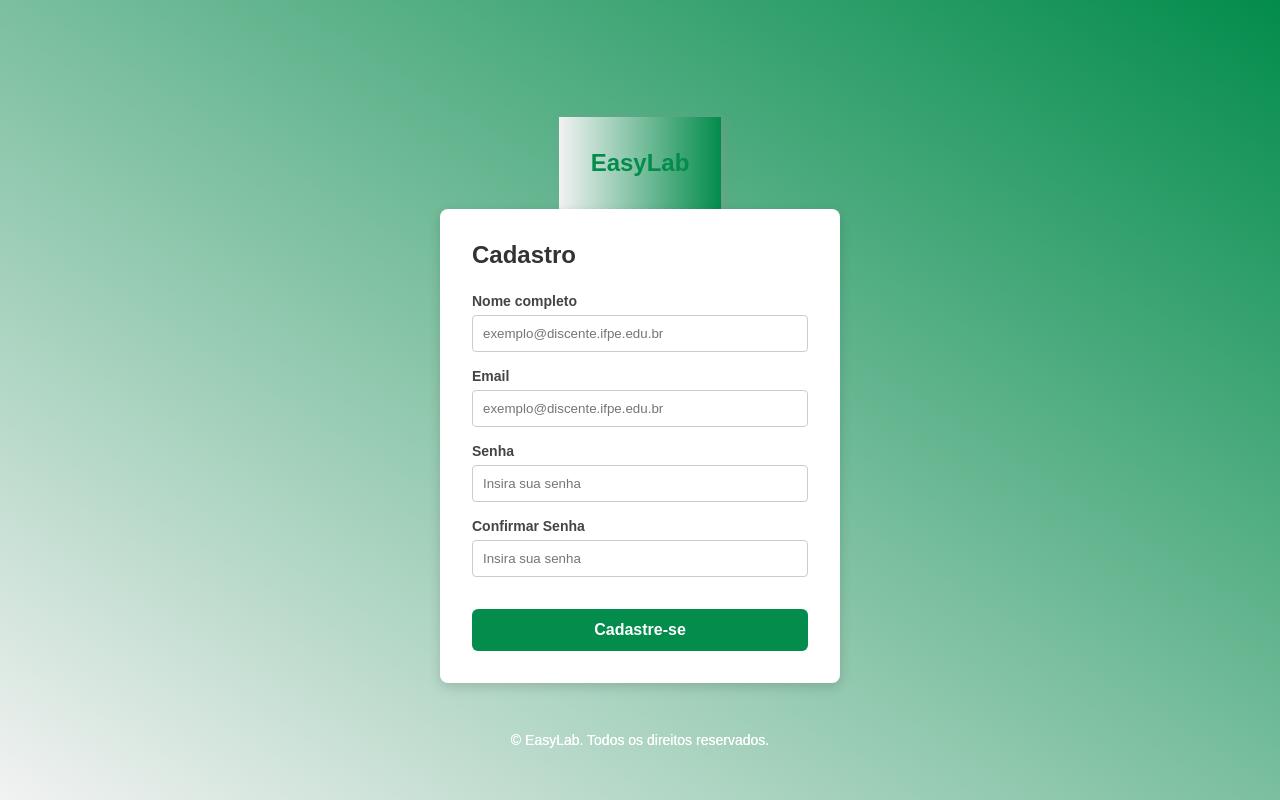
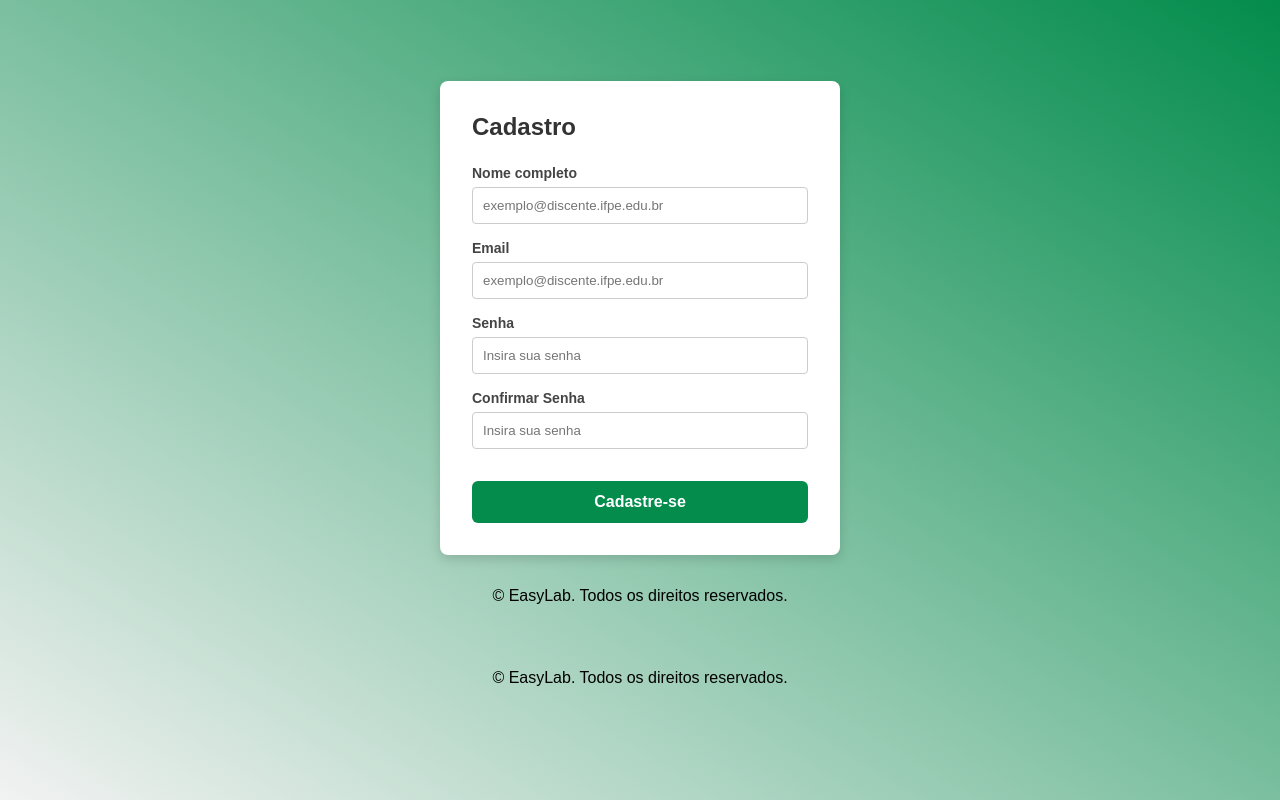
Before and after one commit to ArthurBandeira12/EasyLab, a PHP site: template src/views/usuario/registrar.php in a window 1280 px wide. Run offline with PHP 8.4, Linux system fonts and the light colour scheme; the template is opened without the code that fills it, so the values that code supplies are empty.

Commit message:
style - correção bug register.css

```diff
--- a/src/assets/css/register.css
+++ b/src/assets/css/register.css
@@ -4,9 +4,12 @@
   font-family: Arial, sans-serif;
   background: linear-gradient(to top right, #F2F2F2, #038C4C);
   height: 100vh;
+  width: 100%;
   display: flex;
   justify-content: center;
   align-items: center;
+  overflow: hidden;
+  flex-direction: column;
 }
 
 .form-container {
@@ -59,25 +62,6 @@
 .form-container button:hover {
   background-color: #027a41;
 }
-footer {
-  text-align: center;
-  padding: 20px;
-  font-size: 14px;
-  color: #ffffff;
-  position: absolute;
-  bottom: 0;
-  width: 100%;
-}
-body {
-  margin: 0;
-  font-family: Arial, sans-serif;
-  min-height: 100vh;
-  background: linear-gradient(to top right, #F2F2F2, #038C4C);
-  display: flex;
-  justify-content: center;
-  align-items: center;
-  flex-direction: column;
-}
 
 .form-container {
   background-color: #ffffff;
--- a/src/views/usuario/registrar.php
+++ b/src/views/usuario/registrar.php
@@ -1,5 +1,4 @@
 <?php
-include_once __DIR__ . '/../../components/header.php';
 require_once __DIR__ . '/../../database/database.php';
 
 $mensagem = '';
```
